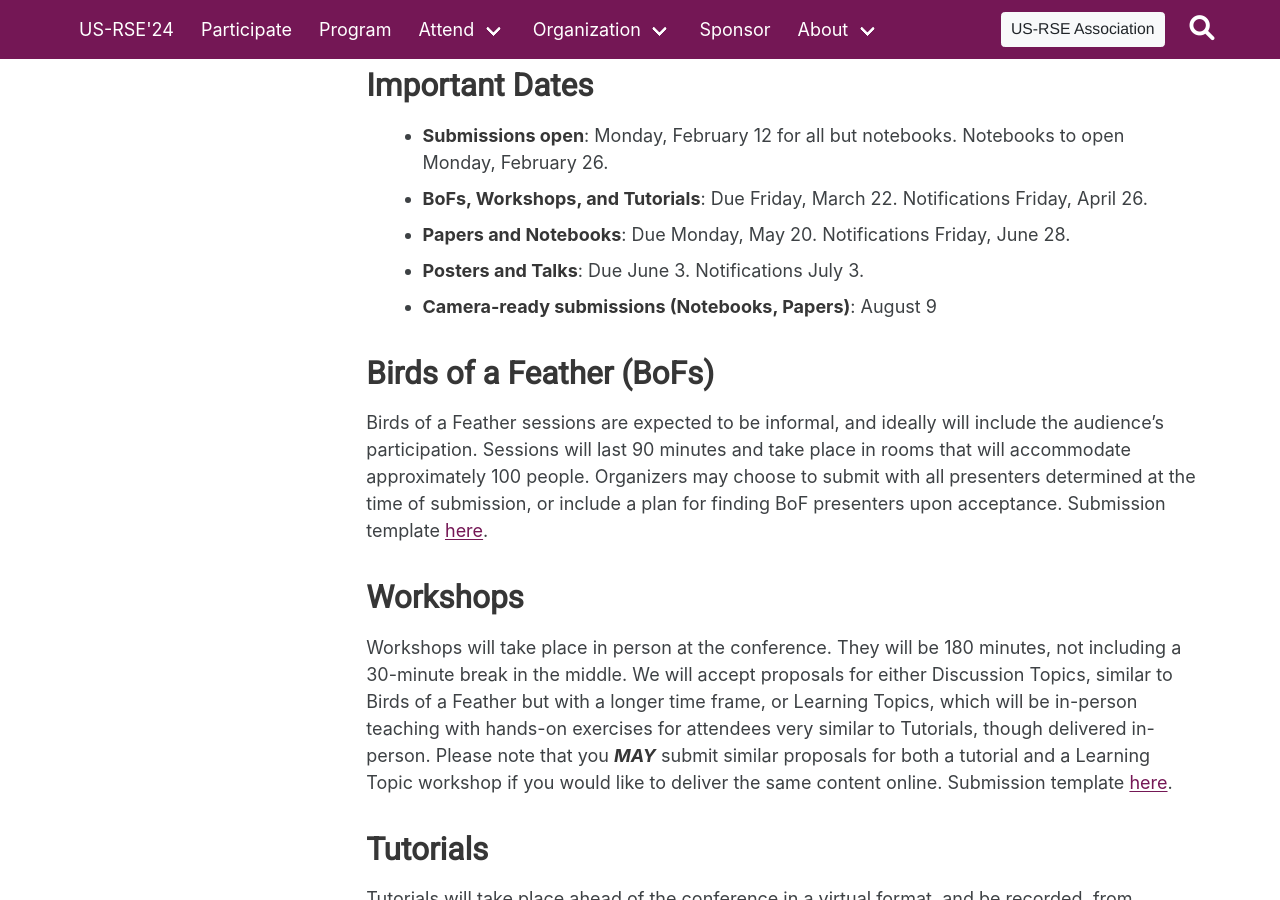
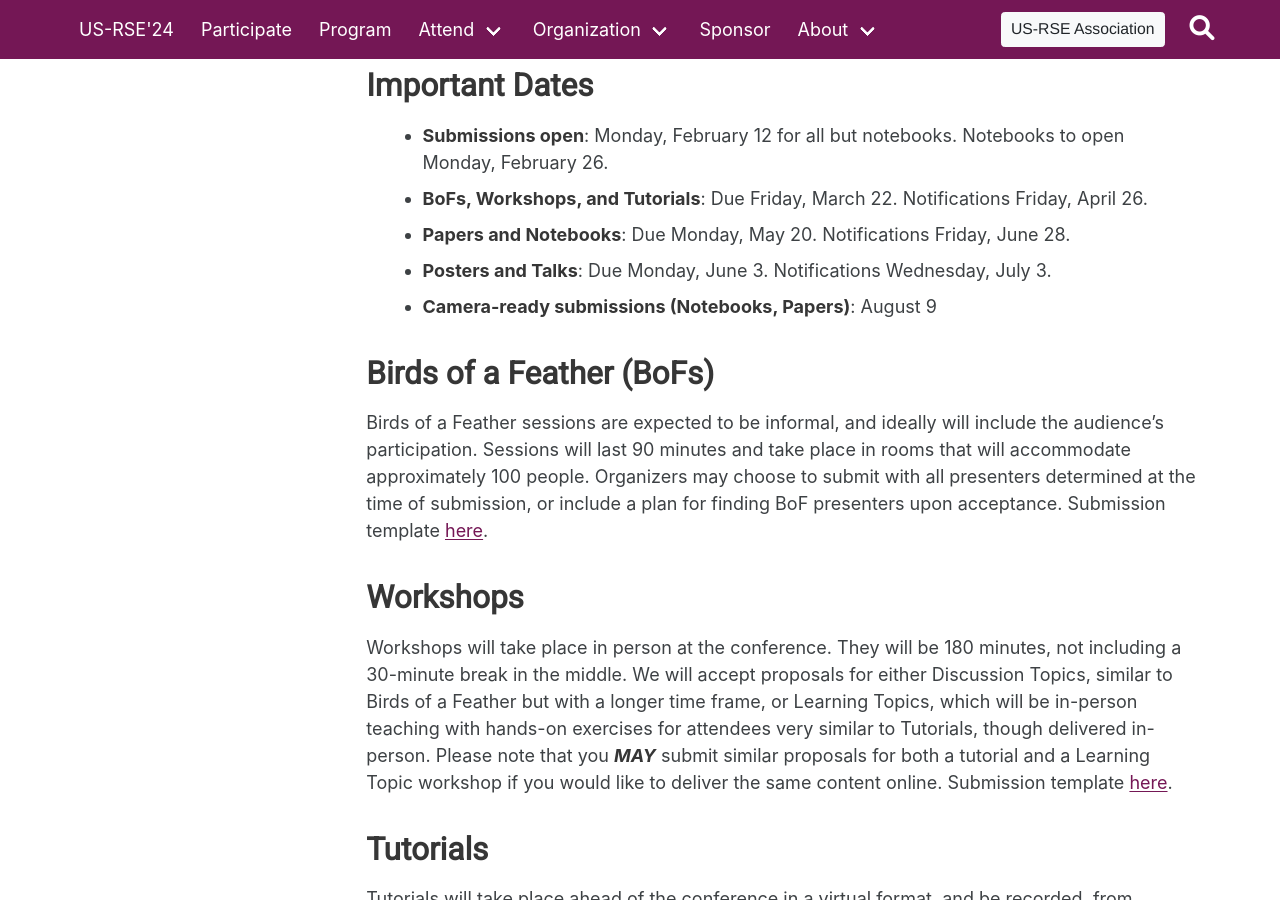
Before and after one commit to USRSE/usrse24, a Jekyll site: the page built from pages/participate/participate.md, in a window 1280 px wide and 900 px high, scrolled down 679 px. Built offline with Jekyll 4.4.1, drawn with Linux system fonts in a browser that asks for light colours; a style sheet for code colours, icons or effects is not loaded.

Commit message:
Update pages/participate/participate.md
Co-authored-by: jbteves-sandia <134551825+jbteves-sandia@users.noreply.github.com>

```diff
--- a/pages/participate/participate.md
+++ b/pages/participate/participate.md
@@ -32,7 +32,7 @@ Accepted abstracts will be placed on the website ahead of the conference.
 - **Submissions open**: Monday, February 12 for all but notebooks. Notebooks to open Monday, February 26.
 - **BoFs, Workshops, and Tutorials**: Due Friday, March 22. Notifications Friday, April 26.
 - **Papers and Notebooks**: Due Monday, May 20. Notifications Friday, June 28.
-- **Posters and Talks**: Due June 3. Notifications July 3.
+- **Posters and Talks**: Due Monday, June 3. Notifications Wednesday, July 3.
 - **Camera-ready submissions (Notebooks, Papers)**: August 9
 
 ## Birds of a Feather (BoFs)
```
